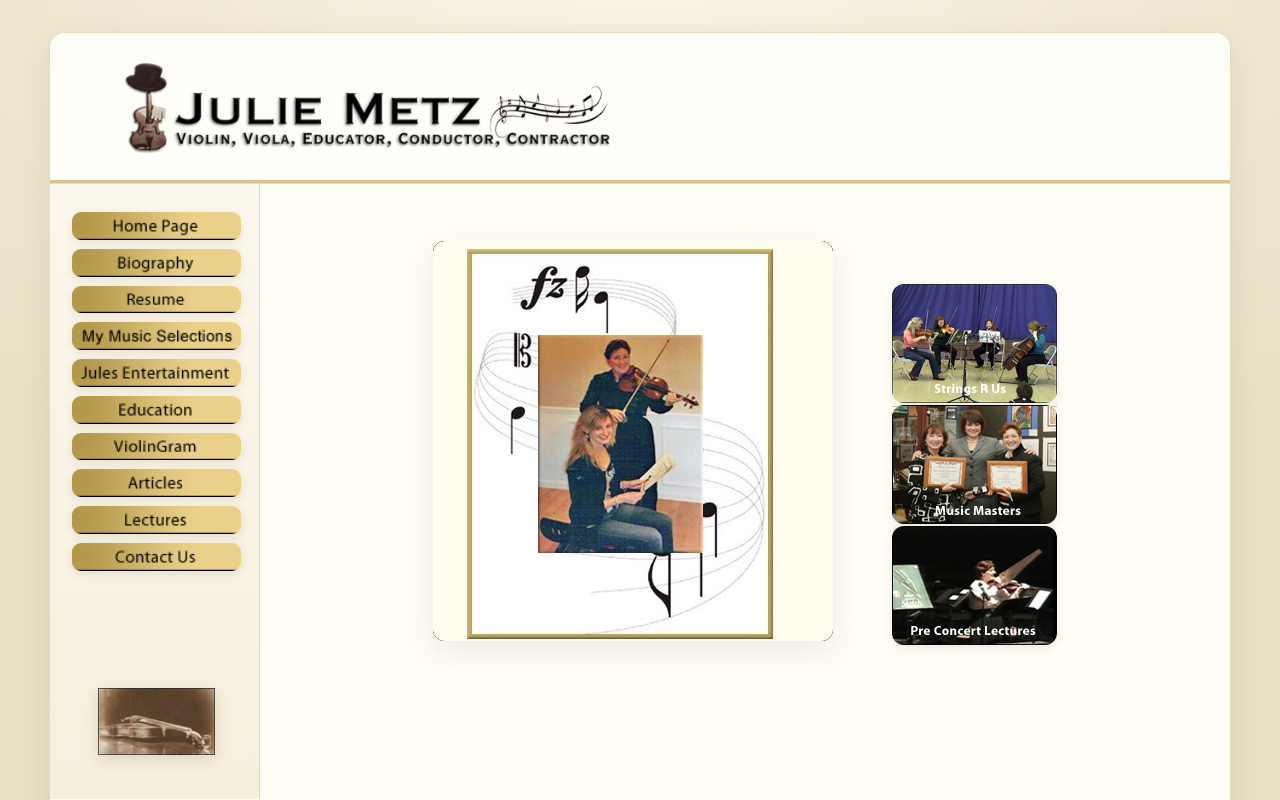
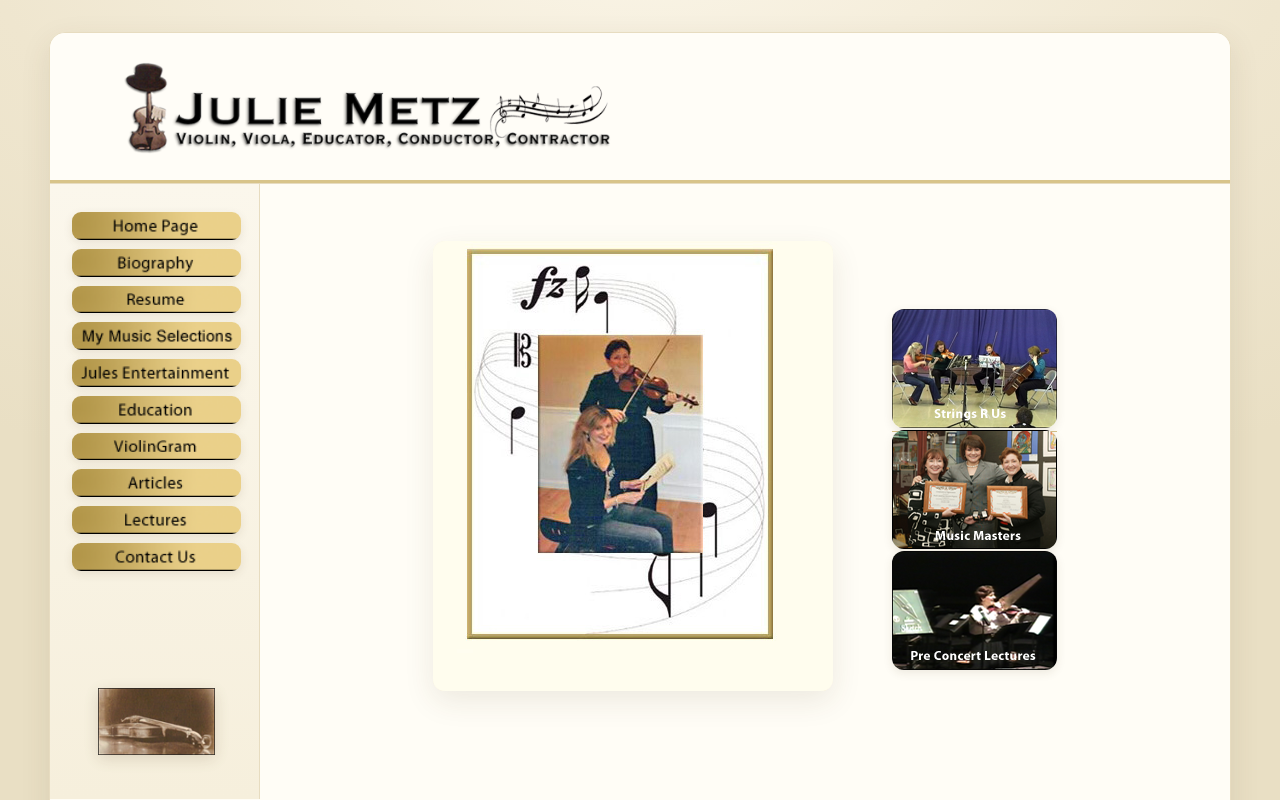
Before and after one commit to hoodiegeo/julie-metz-website, a plain HTML site: page docs/index.html in a window 1280 px wide. Shown: the top 800 px of the page. Drawn offline with nearby package versions, Linux system fonts and the light colour scheme; files whose address does not match are found by name.

Commit message:
Fix home slideshow frame not centered on the slides
The slide images carry a baked-in cream+gold matte and are 400x450,
but the slideshow box was 400x400 — clipping each photo's bottom and
throwing the frame off-center. Matched the gallery height to the
images (450) and set the box background to the matte cream so the one
square slide blends instead of showing a black strip.

Co-Authored-By: Claude Opus 4.8 <noreply@anthropic.com>

```diff
--- a/docs/index.html
+++ b/docs/index.html
@@ -165,7 +165,7 @@ function MM_swapImage() { //v3.0
 <script type="text/javascript">
 var mygallery=new fadeSlideShow({
 	wrapperid: "fadeshow1", //ID of blank DIV on page to house Slideshow
-	dimensions: [400, 400], //width/height of gallery in pixels. Should reflect dimensions of largest image
+	dimensions: [400, 450], //width/height of gallery in pixels. Should reflect dimensions of largest image
 	imagearray: [
 		["images/metz4.jpg", "", "_self", ""],
 		["images/metz1.jpg", "", "_self", ""],
--- a/docs/modern.css
+++ b/docs/modern.css
@@ -204,6 +204,10 @@ body.twoColElsLtHdr {
 .twoColElsLtHdr #mainContent li { margin: .35em 0; }
 
 /* slideshow frame on the home page */
+.twoColElsLtHdr #fadeshow1,
+.twoColElsLtHdr #fadeshow1 .gallerylayer {
+  background: #fdf7e6 !important;   /* matches the cream matte baked into the slides */
+}
 .twoColElsLtHdr #fadeshow1 {
   border-radius: 12px;
   box-shadow: var(--shadow);
```
